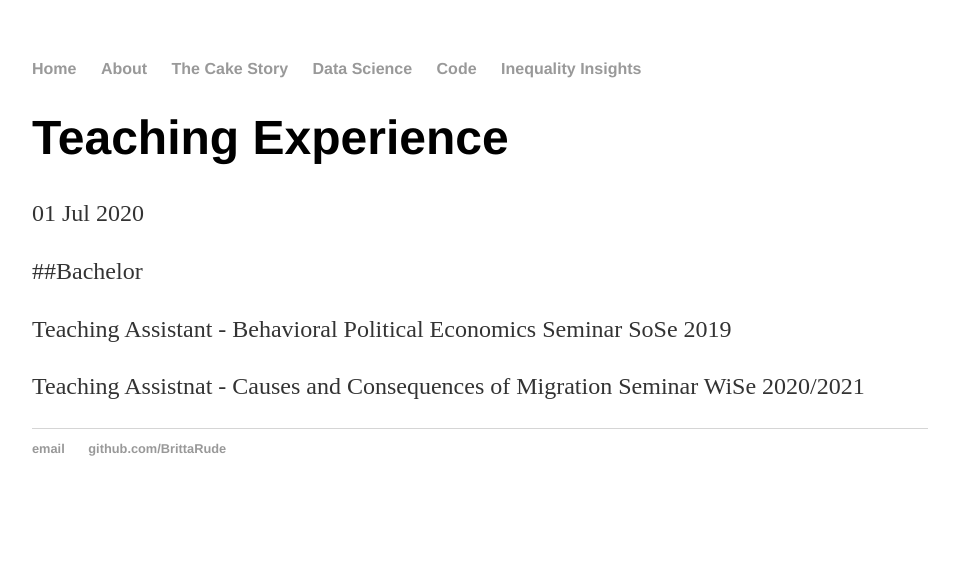
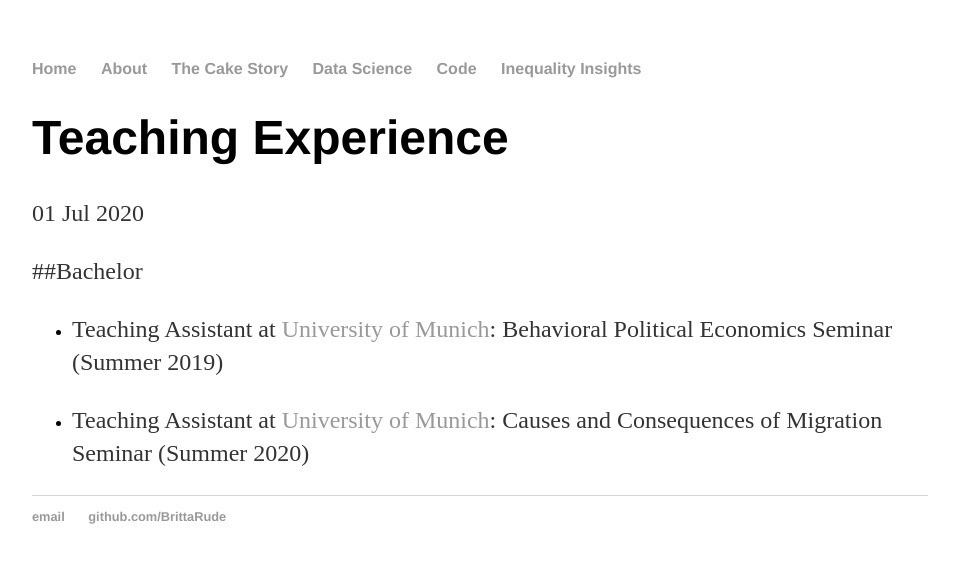
Before and after one commit to BrittaRude/BrittaRude.github.io, a Jekyll site: the page built from inputs_about/_posts/2020-07-01-britta-rude-teaching experience.md, in a window 1280 px wide. Shown: the top 563 px of the page, without its empty margins (160-1119 px from the left). Built offline with Jekyll 4.4.1, drawn with Linux system fonts in a browser that asks for light colours.

Commit message:
Update 2020-07-01-britta-rude-teaching experience.md

```diff
--- a/inputs_about/_posts/2020-07-01-britta-rude-teaching experience.md
+++ b/inputs_about/_posts/2020-07-01-britta-rude-teaching experience.md
@@ -6,6 +6,6 @@ date: 2020-07-01
 
 ##Bachelor
 
-Teaching Assistant - Behavioral Political Economics Seminar SoSe 2019
+- Teaching Assistant at [University of Munich](https://www.en.econ.uni-muenchen.de/index.html): Behavioral Political Economics Seminar (Summer 2019)
 
-Teaching Assistnat - Causes and Consequences of Migration Seminar WiSe 2020/2021
+- Teaching Assistant at [University of Munich](https://www.en.econ.uni-muenchen.de/index.html): Causes and Consequences of Migration Seminar (Summer 2020)
```
